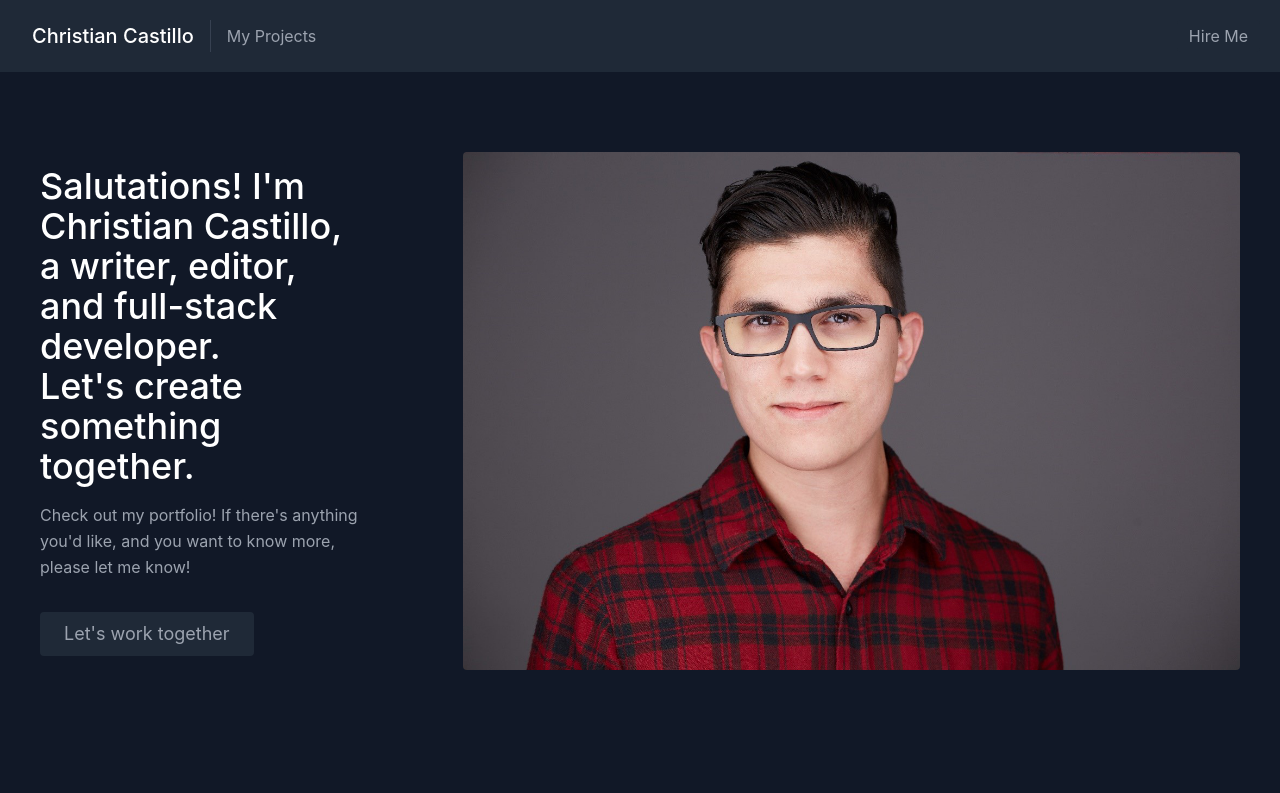
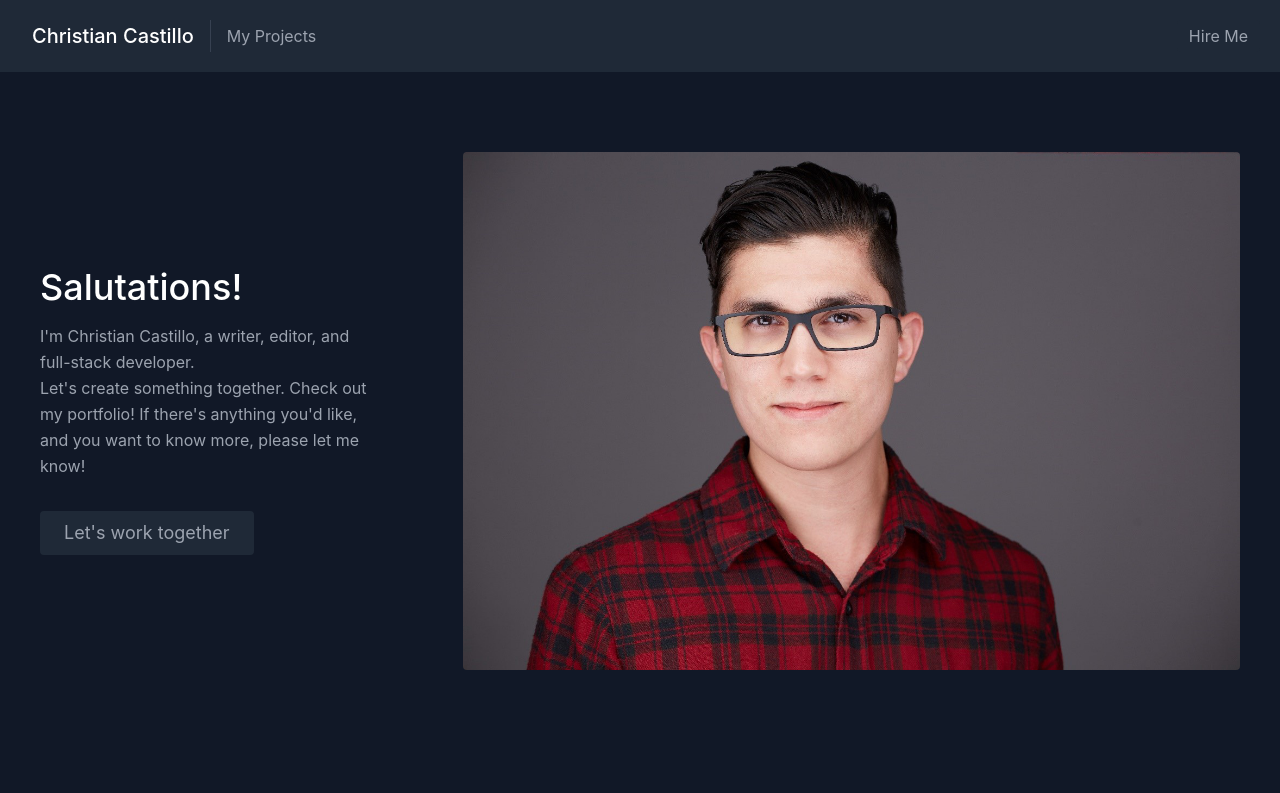
Before and after one commit to chriscast94/christian-portfolio, a React (Create React App) app: page / in a window 1280 px wide. Shown: the top 793 px of the page. Built offline with nearby package versions, Linux system fonts and the light colour scheme.

Commit message:
Adjusted sizes of text

```diff
--- a/src/components/About.js
+++ b/src/components/About.js
@@ -4,10 +4,11 @@ export default function About() {
             <div className="container mx-auto flex px-10 py-20 md:flex-row flex-col items-center">
                 <div className="lg:flex-grow md:w-1/2 lg:pr-24 md:pr-16 flex flex-col md:items-start md:text-left mb-16 md:mb-0 items-center text-center">
                     <h1 className="title-font sm:text-4xl text 3xl mb-4 font-medium text-white">
-                        Salutations! I'm Christian Castillo, a writer, editor, and full-stack developer.
-                        <br className="hidden lg:inline-block" /> Let's create something together.
+                        Salutations!
                     </h1>
                     <p className="mb-8 leading-relaxed">
+                        I'm Christian Castillo, a writer, editor, and full-stack developer.
+                        <br className="hidden lg:inline-block" /> Let's create something together.
                         Check out my portfolio!
                         If there's anything you'd like, and you want to know more, please let me know!
                     </p>
@@ -20,7 +21,7 @@ export default function About() {
                 </div>
                 <div className="lg:max-lg lg:w-fit md: w-1/2 w5/6">
                     {/* hero image */}
-                    <img className="object-cover object-center rounded" alt="hero" src="../hero.png" />
+                    <img className="object-scale-down object-center rounded" alt="hero" src="../hero.png" />
                 </div>
             </div>
 
```
